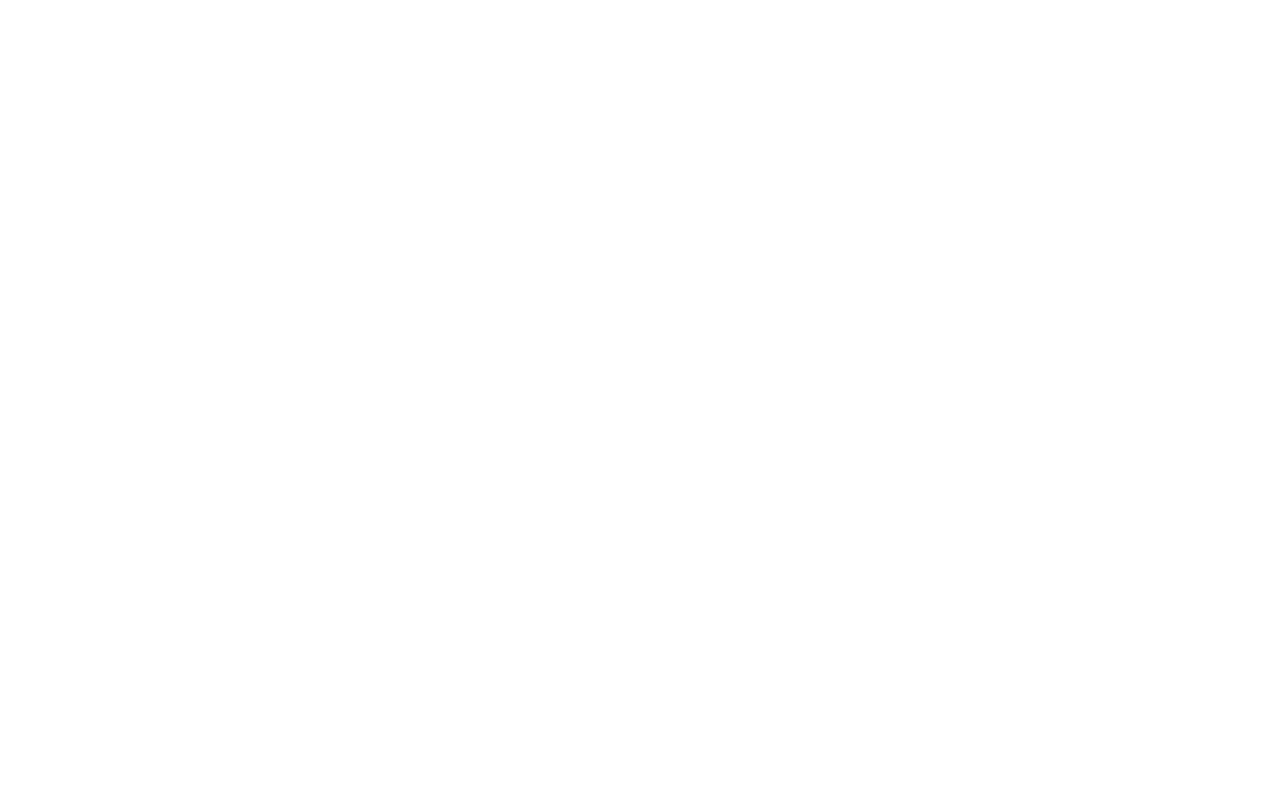
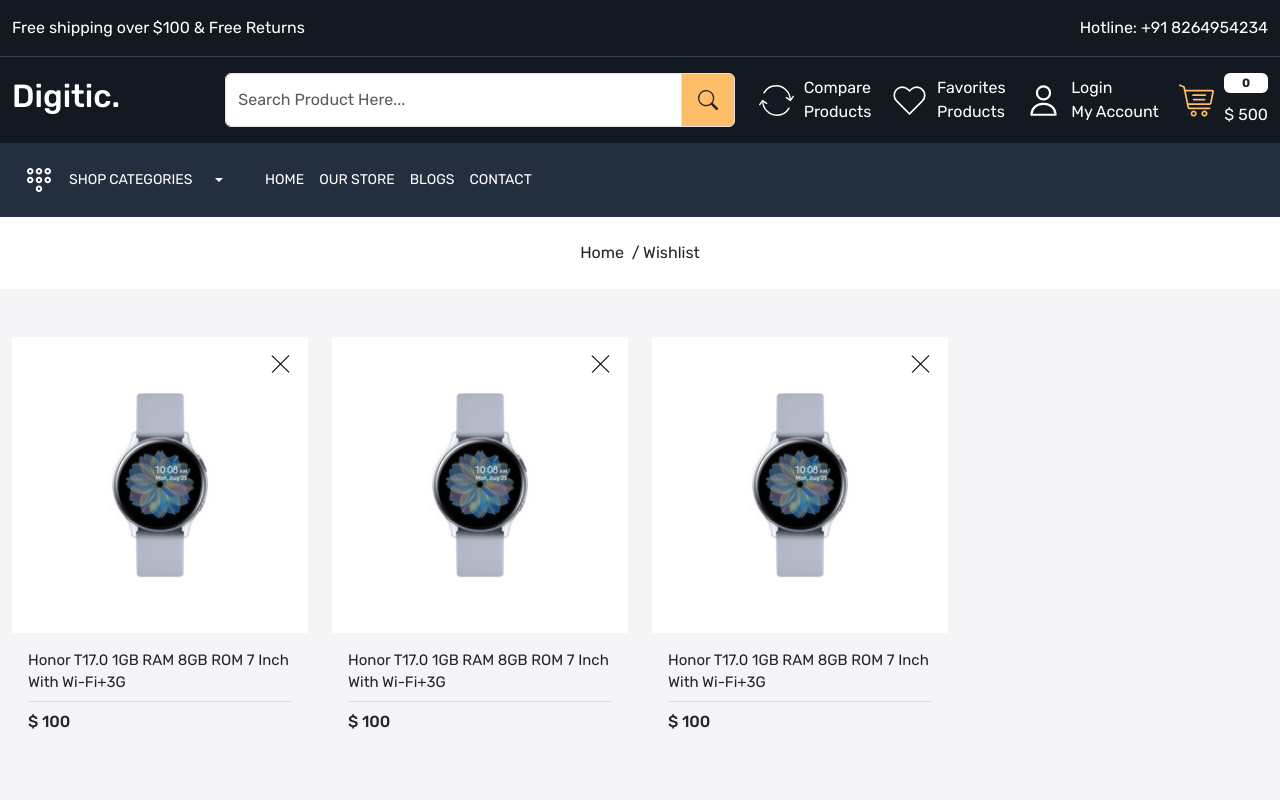
Before and after one commit to DouglasWillianBasilio/app_ecommerce, a React (Create React App) app: page /wishlist in a window 1280 px wide. Before the commit this address had no page. Shown: the top 800 px of the page. Built offline with nearby package versions, Linux system fonts and the light colour scheme.

Commit message:
update telaLogin

```diff
--- a/src/App.css
+++ b/src/App.css
@@ -624,7 +624,8 @@
   border-radius: 10px;
 }
 
-.compare-product-card .cross {
+.compare-product-card .cross,
+.wishlist-card .cross {
   top: 15px;
   right: 15px;
   width: 25px;
@@ -632,20 +633,22 @@
   cursor: pointer;
 }
 
-.compare-product-details h5 .title{
+.compare-product-details h5 .title {
   font-size: 15px;
   line-height: 22px;
   font-weight: 500;
   color: var(--color-1c1b1b);
 }
 
-.compare-product-details h6.price {
+.compare-product-details h6.price,
+.wishlist-card h5.title{
   font-size: 15px;
   line-height: 22px;
   font-weight: 400;
 }
 
-.compare-product-card .product-detail {
+.compare-product-card .product-detail,
+.wishlist-card h6.price {
   display: flex;
   justify-content: space-between;
   align-items: center;
@@ -654,3 +657,17 @@
 }
 
 /* Compare products fim */
+
+
+
+
+/* Auth card */
+
+.auth-card {
+  padding: 20px;
+  background-color: white;
+  width: 500px;
+  margin: 100px auto;
+}
+
+/* Auth card fim */
--- a/src/App.js
+++ b/src/App.js
@@ -9,6 +9,8 @@
 import OurStore from './pages/OurStore';
 import Blogs from './pages/Blogs';
 import CompareProduct from './pages/CompareProduct';
+import Wishlist from './pages/Wishlist';
+import Login from './pages/Login';
 
 function App() {
   return (
@@ -22,6 +24,8 @@
             <Route path='store' element={<OurStore />} />
             <Route path='blogs' element={<Blogs />} />
             <Route path='compare-product' element={<CompareProduct />} />
+            <Route path='wishlist' element={<Wishlist />} />
+            <Route path='login' element={<Login />} />
           </Route>
         </Routes>
       </BrowserRouter>
--- /dev/null
+++ b/src/pages/Login.js
@@ -0,0 +1,47 @@
+import React from 'react';
+import Meta from '../components/Meta';
+import BreadCrumb from '../components/BreadCrumb';
+import { Link } from 'react-router-dom';
+
+const Login = () => {
+    return (
+        <>
+            <Meta title={"Login"} />
+            <BreadCrumb title='Login' />
+
+            <div className='login-wrapper home-wrapper-2 py-5'>
+                <div className='row'>
+                    <div className='col-12'>
+                        <div className='auth-card'>
+                            <h3>Login</h3>
+                            <form action=''>
+                                <div>
+                                    <input type='email'
+                                        name='email'
+                                        placeholder='Email' className='form-control' />
+                                </div>
+                                <div>
+                                    <input type='password'
+                                        name='password'
+                                        placeholder='Password' className='form-control' />
+                                </div>
+
+                                <div>
+                                    <Link to='/forgot-password'>Forgot Password?</Link>
+
+                                    <div className='d-flex justify-content-center gap-15 align-items-center'>
+                                        <button className='button border-0'>Login</button>
+                                        <Link className='button signup'>SignUp</Link>
+                                    </div>
+                                </div>
+                            </form>
+                        </div>
+                    </div>
+                </div>
+
+            </div>
+        </>
+    )
+}
+
+export default Login
--- /dev/null
+++ b/src/pages/Wishlist.js
@@ -0,0 +1,65 @@
+import React from 'react';
+import Meta from '../components/Meta';
+import BreadCrumb from '../components/BreadCrumb';
+
+const Wishlist = () => {
+    return (
+        <>
+            <Meta title={"Wishlist"} />
+            <BreadCrumb title='Wishlist' />
+
+            <div className='wishlist-wrapper home-wrapper-2 py-5'>
+                <div className='container-xxl'>
+                    <div className='row'>
+                        <div className='col-3'>
+                            <div className='wishlist-card position-relative'>
+                                <img src='images/cross.svg'
+                                    alt='cross' className='position-absolute cross img-fluid' />
+                                <div className='wishlist-card-image'>
+                                    <img src='images/watch.jpg' className='img-fluid w-100'
+                                        alt='watch' />
+                                </div>
+                                <div className='py-3 px-3'>
+                                    <h5 className='title'>Honor T17.0 1GB RAM 8GB ROM 7 Inch With Wi-Fi+3G</h5>
+                                    <h6 className='price'>$ 100</h6>
+                                </div>
+                            </div>
+                        </div>
+
+                        <div className='col-3'>
+                            <div className='wishlist-card position-relative'>
+                                <img src='images/cross.svg'
+                                    alt='cross' className='position-absolute cross img-fluid' />
+                                <div className='wishlist-card-image'>
+                                    <img src='images/watch.jpg' className='img-fluid w-100'
+                                        alt='watch' />
+                                </div>
+                                <div className='py-3 px-3'>
+                                    <h5 className='title'>Honor T17.0 1GB RAM 8GB ROM 7 Inch With Wi-Fi+3G</h5>
+                                    <h6 className='price'>$ 100</h6>
+                                </div>
+                            </div>
+                        </div>
+
+                        <div className='col-3'>
+                            <div className='wishlist-card position-relative'>
+                                <img src='images/cross.svg'
+                                    alt='cross' className='position-absolute cross img-fluid' />
+                                <div className='wishlist-card-image'>
+                                    <img src='images/watch.jpg' className='img-fluid w-100'
+                                        alt='watch' />
+                                </div>
+                                <div className='py-3 px-3'>
+                                    <h5 className='title'>Honor T17.0 1GB RAM 8GB ROM 7 Inch With Wi-Fi+3G</h5>
+                                    <h6 className='price'>$ 100</h6>
+                                </div>
+                            </div>
+                        </div>
+                    </div>
+                </div>
+            </div>
+        </>
+    )
+}
+
+export default Wishlist;
```
Also changed, not shown: src/pages/Forgotpassword.js (added, +11 -0 lines), src/pages/Signup.js (added, +11 -0 lines).
